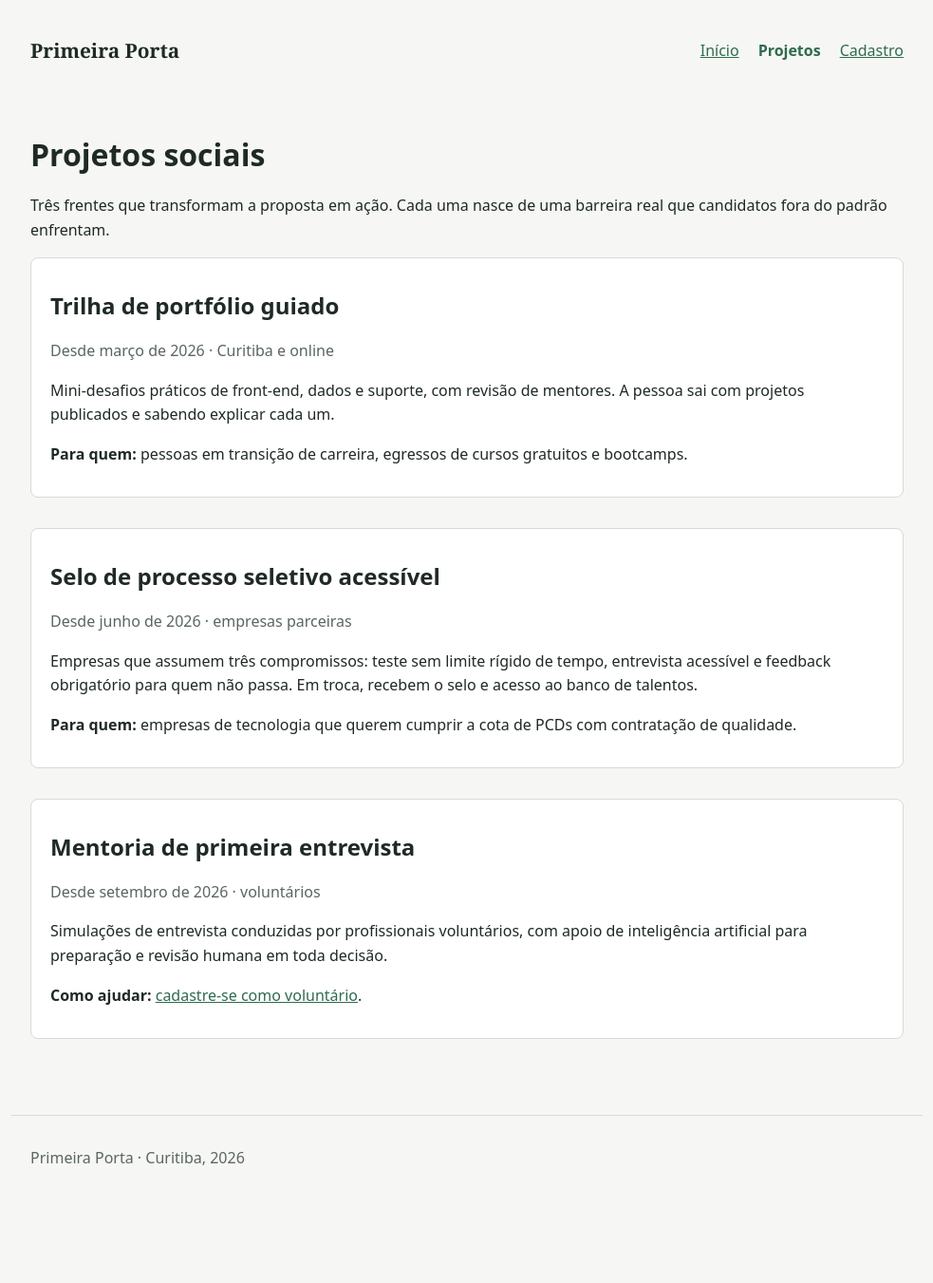
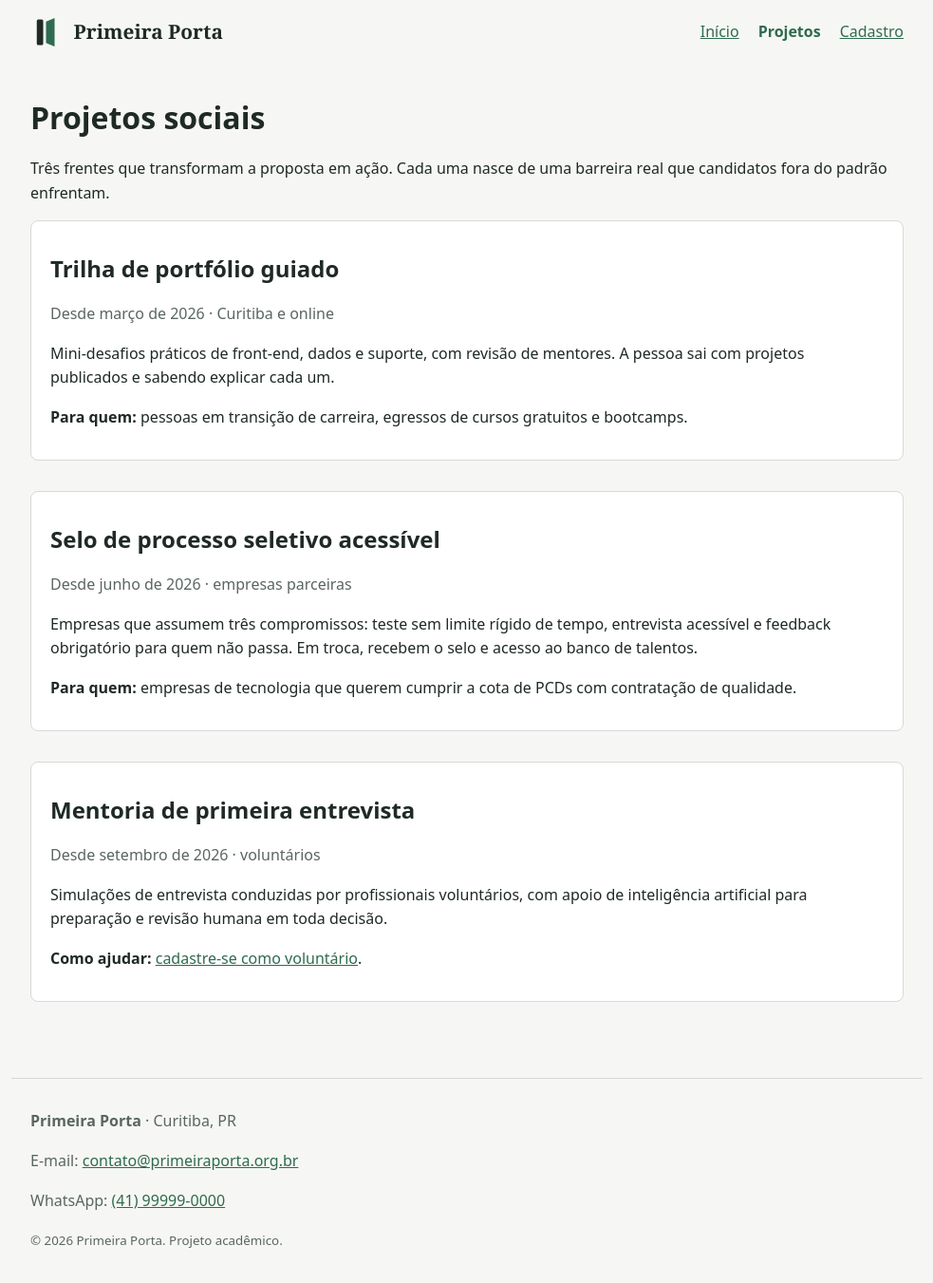
Before and after one commit to drissanabueno/exercicios-front-end, a plain HTML site: page ep1-primeira-porta/projetos.html in a window 1280 px wide. Shown: the whole page at 95% size, without its empty margins (148-1131 px from the left). Before the commit the page ends 1265 px from the top, so only its background shows below. Drawn offline with Linux system fonts and the light colour scheme.

Commit message:
feat: logo e contatos nas páginas de projetos e cadastro

```diff
--- a/ep1-primeira-porta/projetos.html
+++ b/ep1-primeira-porta/projetos.html
@@ -11,7 +11,10 @@
   <a href="#conteudo" class="pular">Pular para o conteúdo</a>
 
   <header>
-    <p class="marca">Primeira Porta</p>
+    <a href="index.html" class="marca">
+      <img src="img/logo.svg" alt="Primeira Porta" width="36" height="36">
+      <span>Primeira Porta</span>
+    </a>
     <nav aria-label="Principal">
       <ul>
         <li><a href="index.html">Início</a></li>
@@ -54,7 +57,12 @@
   </main>
 
   <footer>
-    <p>Primeira Porta · Curitiba, 2026</p>
+    <address>
+      <p><strong>Primeira Porta</strong> · Curitiba, PR</p>
+      <p>E-mail: <a href="mailto:contato@primeiraporta.org.br">contato@primeiraporta.org.br</a></p>
+      <p>WhatsApp: <a href="tel:+5541999990000">(41) 99999-0000</a></p>
+    </address>
+    <p><small>© 2026 Primeira Porta. Projeto acadêmico.</small></p>
   </footer>
 </body>
 </html>
```
Also changed, not shown: ep1-primeira-porta/cadastro.html (+10 -2 lines).
